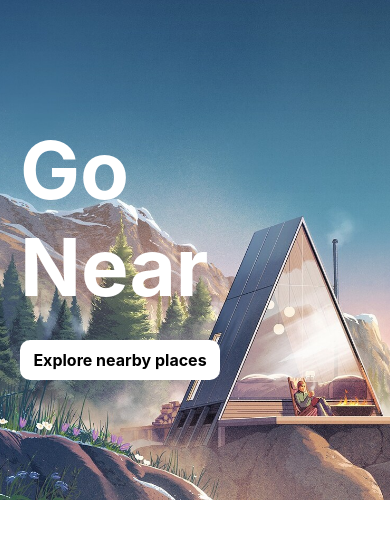
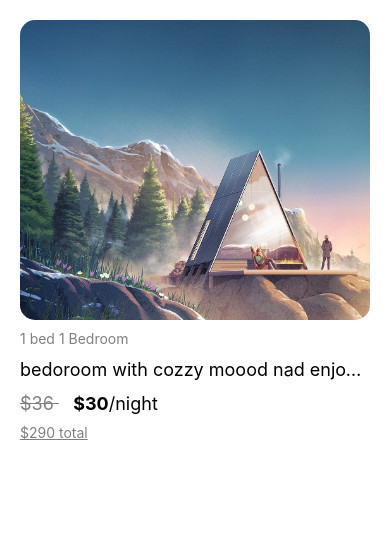
Before and after one commit to rayanserrao/Airbnb-Clone, a React Native app: screen / in a window 390 px wide. Shown: the top 538 px of the page. Built offline with nearby package versions, Linux system fonts and the light colour scheme.

Commit message:
Post component screen

```diff
--- a/App.js
+++ b/App.js
@@ -15,6 +15,7 @@ import {
 
 } from 'react-native';
 import HomeScreen from './src/screens/Home/Index';
+import Post from './src/components/post/index';
 
 
 
@@ -25,7 +26,7 @@ const App = () => {
 <>
     <StatusBar barStyle='dark-content' backgroundColor="transparent"/>
     <SafeAreaView>
-      <HomeScreen />
+     <Post/>
 
 
     </SafeAreaView>
--- a/package.json
+++ b/package.json
@@ -11,7 +11,8 @@
   },
   "dependencies": {
     "react": "17.0.1",
-    "react-native": "0.64.2"
+    "react-native": "0.64.2",
+    "react-native-vector-icons": "^8.1.0"
   },
   "devDependencies": {
     "@babel/core": "^7.14.6",
--- /dev/null
+++ b/src/components/post/index.js
@@ -0,0 +1,81 @@
+import React from 'react';
+import { Text,
+View,
+StyleSheet,
+TouchableOpacity,
+Image } from 'react-native';
+
+const Post = () =>{
+    return (
+        <View style={styles.container}>
+         {/* image   */}
+         <Image style={styles.image} source={require('../../../assets/images/wallpaper.jpg')} />
+
+         <Text style={styles.bedroom}>1 bed 1 Bedroom</Text>
+         <Text style={styles.desc} numberOfLines={1}>bedoroom with cozzy moood nad enjoyable for couples</Text>
+         <Text style={styles.price}>
+             <Text style={styles.oldprice}>$36 </Text>
+            <Text style={styles.newprice}> $30</Text>
+            /night
+         </Text>
+
+         <Text style={styles.totalprice}>$290 total</Text>
+
+
+        </View>
+    );
+};
+
+const styles = StyleSheet.create({
+
+    container:{
+        margin:20
+
+    },
+    image:{
+        width:'100%',
+        height:300,
+        resizeMode:'cover',
+        borderRadius:15
+
+
+
+    },
+
+    desc:{
+        fontSize:18,
+        lineHeight:26
+
+    },
+    bedroom:{
+        marginVertical:10,
+        color:'grey'
+
+    },
+    price:{
+        fontSize:18,
+        marginVertical:10
+
+    },
+    oldprice:{
+        color:'grey',
+        textDecorationLine:'line-through',
+        marginRight:10
+
+    },
+    newprice:{
+        fontWeight:'bold'
+
+    },
+    totalprice:{
+        color:'grey',
+        textDecorationLine:'underline'
+
+    },
+
+
+
+
+})
+
+export default Post;
--- a/src/screens/Home/Index.js
+++ b/src/screens/Home/Index.js
@@ -1,18 +1,40 @@
 import React from 'react';
-import { View, Text, StyleSheet, ImageBackground, TouchableOpacity, Touchable } from 'react-native';
+import {
+    View,
+    Text,
+    StyleSheet,
+    ImageBackground,
+    TouchableOpacity,
+} from 'react-native';
+
+import Fontisto from 'react-native-vector-icons/Fontisto';
+
+
+
+
+
 
 const HomeScreen = () => {
     return (
-        <View style={{flex:1}}>
-            {/* search engine */}
+        <View>
+
+
+
+
 
             <ImageBackground source={require('../../../assets/images/wallpaper.jpg')} style={styles.image}>
 
-            <Text style={styles.title}>Go Near</Text>
+            <TouchableOpacity style={styles.search} onPress={console.warn("search button pressd")}>
+                <Fontisto name='search' size={25} color={"red"} />
+                <Text style={styles.searchbuttontext}>Where are you going?</Text>
+            </TouchableOpacity>
 
-            <TouchableOpacity style={styles.button} onPress={console.warn("button pressd")}>
-                <Text style={styles.buttontext}>Explore nearby places</Text>
-            </TouchableOpacity>
+
+                <Text style={styles.title}>Go Near</Text>
+
+                <TouchableOpacity style={styles.button} onPress={console.warn("button pressd")}>
+                    <Text style={styles.buttontext}>Explore nearby places</Text>
+                </TouchableOpacity>
             </ImageBackground>
 
 
@@ -26,7 +48,7 @@ const styles = StyleSheet.create({
 
 
         width: '100%',
-        height:500,
+        height: 500,
 
         resizeMode: 'cover',
         justifyContent: 'center',
@@ -45,19 +67,46 @@ const styles = StyleSheet.create({
 
     },
 
-    button:{
-        marginLeft:20,
-        backgroundColor:'white',
-        width:200,
-        borderRadius:10,
-        height:40,
-        justifyContent:'center',
-        alignItems:'center',
-        marginTop:25
+    button: {
+        marginLeft: 20,
+        backgroundColor: 'white',
+        width: 200,
+        borderRadius: 10,
+        height: 40,
+        justifyContent: 'center',
+        alignItems: 'center',
+        marginTop: 25
     },
-    buttontext:{
-        fontWeight:'bold',
-        fontSize:16
+    buttontext: {
+        fontWeight: 'bold',
+        fontSize: 16
+    },
+    search: {
+
+        marginLeft: 20,
+        marginRight:20,
+        backgroundColor: 'white',
+
+        borderRadius: 30,
+        height: 60,
+        justifyContent: 'center',
+        alignItems: 'center',
+        marginBottom:90,
+        flexDirection:'row'
+
+
+
+
+
+
+
+
+    },
+
+    searchbuttontext: {
+        fontSize:16,
+        paddingLeft:10
+
     }
 
 
```
Also changed, not shown: 2 other files (tests, documents, lock files or other folders).
